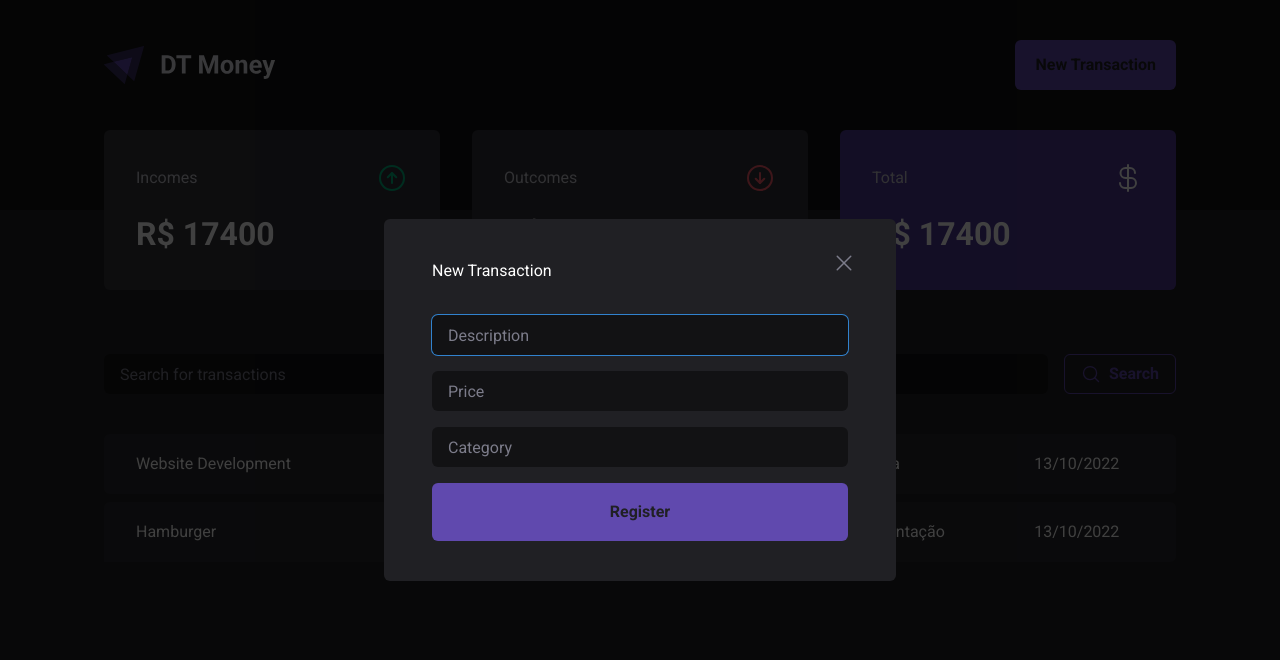
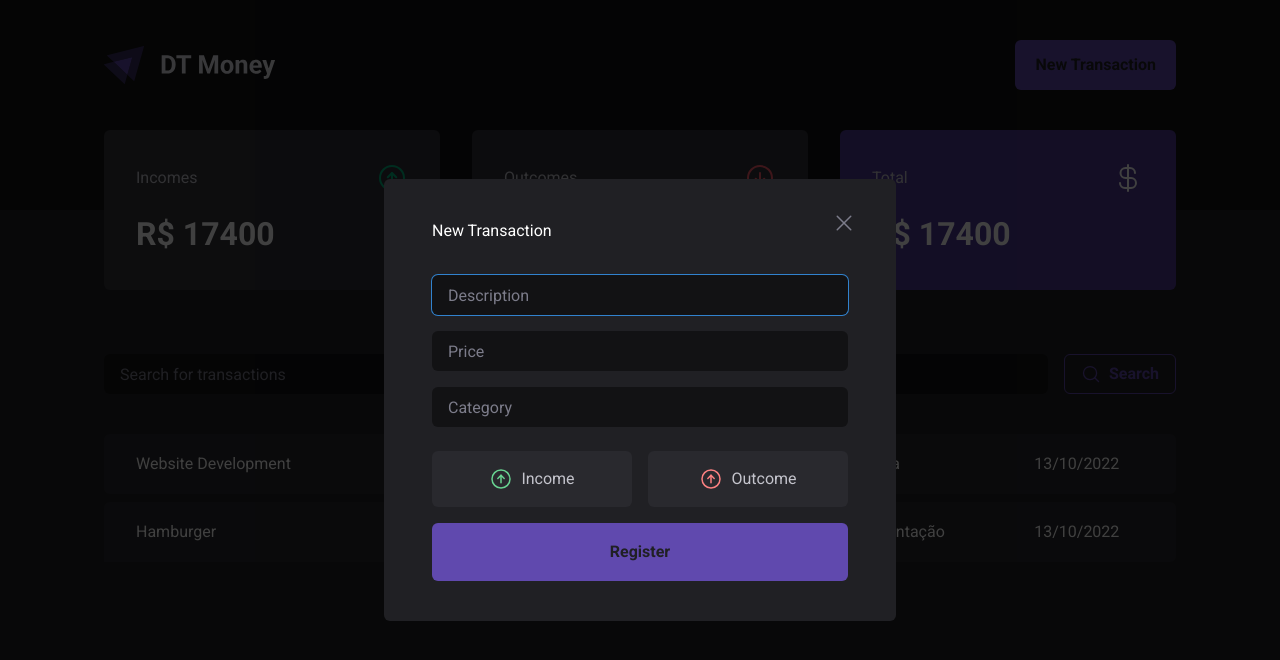
Before and after one commit to andrecampll/dt-money, a React (Vite) app: page / in a window 1280 px wide. Both pictures are taken after a click on the button "New Transaction". Shown: the top 660 px of the page. Built offline with nearby package versions, Linux system fonts and the light colour scheme.

Commit message:
feat: adding transaction type button

```diff
--- a/src/components/NewTransactionModal.tsx
+++ b/src/components/NewTransactionModal.tsx
@@ -1,9 +1,10 @@
-import { Box, Button, Flex } from '@chakra-ui/react'
+import { Box, Button, Flex, Grid } from '@chakra-ui/react'
 import * as Dialog from '@radix-ui/react-dialog'
-import { X } from 'phosphor-react'
+import { ArrowCircleUp, X } from 'phosphor-react'
 
 import styled from 'styled-components'
 import { Input } from './Input'
+import { TransactionTypeButton } from './TransactionTypeButton'
 
 export const Overlay = styled(Dialog.Overlay)`
   position: fixed;
@@ -36,6 +37,18 @@ export const NewTransactionModal = () => (
         <Input placeholder="Description" isRequired />
         <Input placeholder="Price" isRequired />
         <Input placeholder="Category" isRequired />
+
+        <Grid gridTemplateColumns="repeat(2, 1fr)" gap="1rem" mt="0.5rem">
+          <TransactionTypeButton type="income">
+            <ArrowCircleUp size={24} />
+            Income
+          </TransactionTypeButton>
+
+          <TransactionTypeButton type="outcome">
+            <ArrowCircleUp size={24} />
+            Outcome
+          </TransactionTypeButton>
+        </Grid>
 
         <Button
           type="submit"
--- /dev/null
+++ b/src/components/TransactionTypeButton.tsx
@@ -0,0 +1,29 @@
+import { ReactNode } from 'react'
+import { Flex } from '@chakra-ui/react'
+
+type Props = {
+  children: ReactNode
+  type: 'income' | 'outcome'
+}
+
+export const TransactionTypeButton = ({ children, type }: Props) => (
+  <Flex
+    background="gray.700"
+    alignItems="center"
+    justifyContent="center"
+    gap="0.5rem"
+    borderRadius="6px"
+    cursor="pointer"
+    border="0"
+    color="gray.300"
+    p="1rem"
+    __css={{
+      display: 'flex',
+      '& > svg': {
+        color: type === 'income' ? 'green.300' : 'red.300',
+      },
+    }}
+  >
+    {children}
+  </Flex>
+)
```
